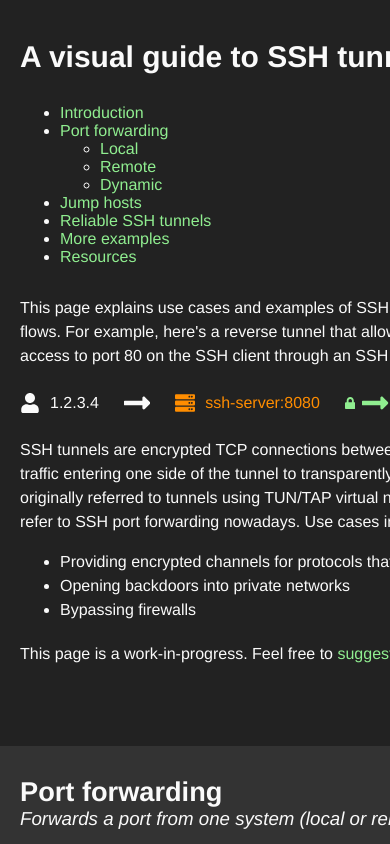
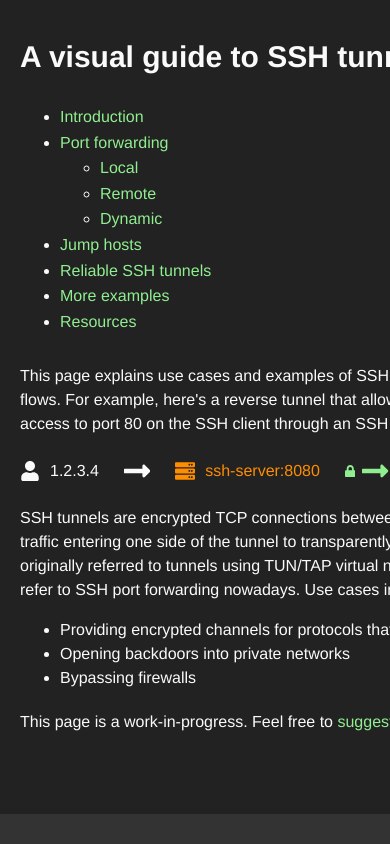
Before and after one commit to linrock/ssh-tunnels, a Vue app: page / in a window 390 px wide. Shown: the top 844 px of the page. Built offline with nearby package versions, Linux system fonts and the light colour scheme.

Commit message:
Larger nav link line height for mobile

```diff
--- a/src/sections/0_Introduction.vue
+++ b/src/sections/0_Introduction.vue
@@ -78,5 +78,6 @@ section#introduction
 
   nav
     margin 30px 0
+    line-height 1.6rem
 
 </style>
```
